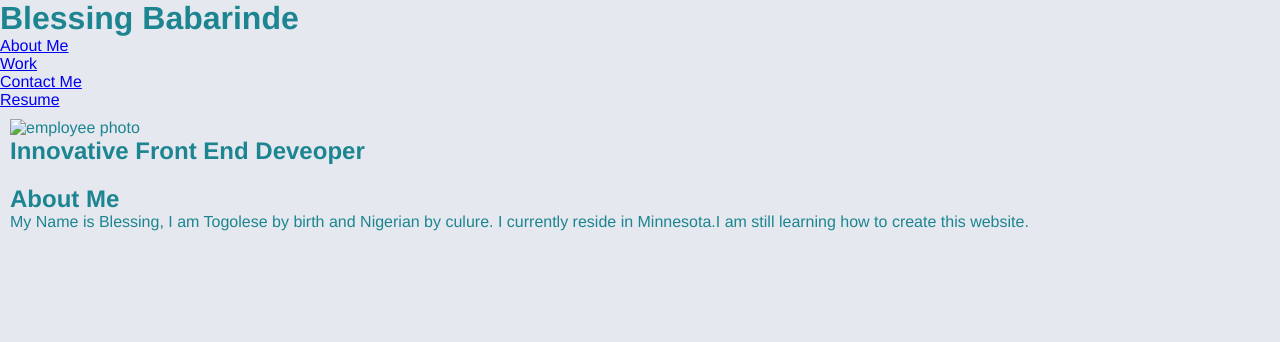
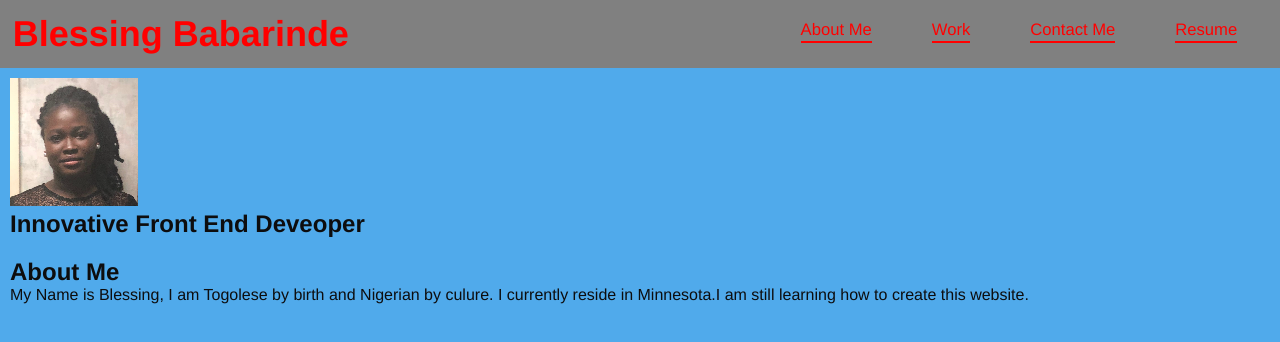
Before and after one commit to BlessingBab/BlessingBabPortfolio, a plain HTML site: page index.html in a window 1280 px wide. Drawn offline with Linux system fonts and the light colour scheme; files that its build step writes are made by us from their sources.

Commit message:
Added resume

```diff
--- a/assets/css/style.css
+++ b/assets/css/style.css
@@ -9,19 +9,17 @@
 }
 
 body {
-      color: #1c8591;
+  color: #0d0d0e;
   font-family: Helvetica, Arial, sans-serif;
-      background-color: rgb(229, 232, 238);
+  background-color: rgb(80, 170, 235);
 }
 
-
 header {
-      padding: 40px 35px;
-      background-color: #0a2527;
-      display:flex;
+  display: flex;
   justify-content: space-between;
-      flex-wrap: wrap;
-
+  padding: 1%;
+  background-color: gray;
+  color: white;
 }
 
 header h1 {
@@ -54,5 +52,5 @@
 }
 
 section {
-      padding :10px;
+  padding: 10px;
 }
--- a/index.html
+++ b/index.html
@@ -1,34 +1,32 @@
 <!DOCTYPE html>
 
 </html lang="en">
+
 <head>
-    <link rel="stylesheet" href="style.css">
-</body>
+    <link rel="stylesheet" href="./assets/css/style.css">
+
+</Head>
 <!--Header-->
-</Header>
+
+<body>
+    <Header>
         <h1>Blessing Babarinde</h1>
         <nav>
             <!--Unordered list elements-->
             <ul>
                 <!--List item elements-->
-            <li>
-                <a href="#about-me">About Me</a>
-            </li>
-            <li>
-                <a href="#work">Work</a>
-            </li>
-            <li>
-                <a href="#contact-me">Contact Me</a>
-            </li>
-            <li>
-                <a href="./resume.html">Resume</a>
-            </li>
+                <li><a href="#about-me">About Me</a></li>
+                <li><a href="#work">Work</a></li>
+                <li><a href="#contact-me">Contact Me</a></li>
+                <li><a href="./assets/resume/Babarinde's Resume.pdf">Resume</a></li>
             </ul>
         </nav>
     </header>
+
+
     <!-- hero/jumbotron -->
     <section class="hero">
-    <img class="image2" src="./assets/images/Pic.png" alt="employee photo"/>
+        <img class="image2" src="./assets/images/profile-image.jpg" alt="profile photo" />
         <div>
             <h2>Innovative Front End Deveoper</h2>
         </div>
@@ -44,7 +42,8 @@
             </div>
             <div class="step-text">
                 <p>
-                My Name is Blessing, I am Togolese by birth and Nigerian by culure. I currently reside in Minnesota.I am still learning how to create this website.
+                    My Name is Blessing, I am Togolese by birth and Nigerian by culure. I currently reside in
+                    Minnesota.I am still learning how to create this website.
                 </p>
             </div>
     </section>
```
Also changed, not shown: 1 other file. Lines whose indentation alone changed are shown as unchanged.
